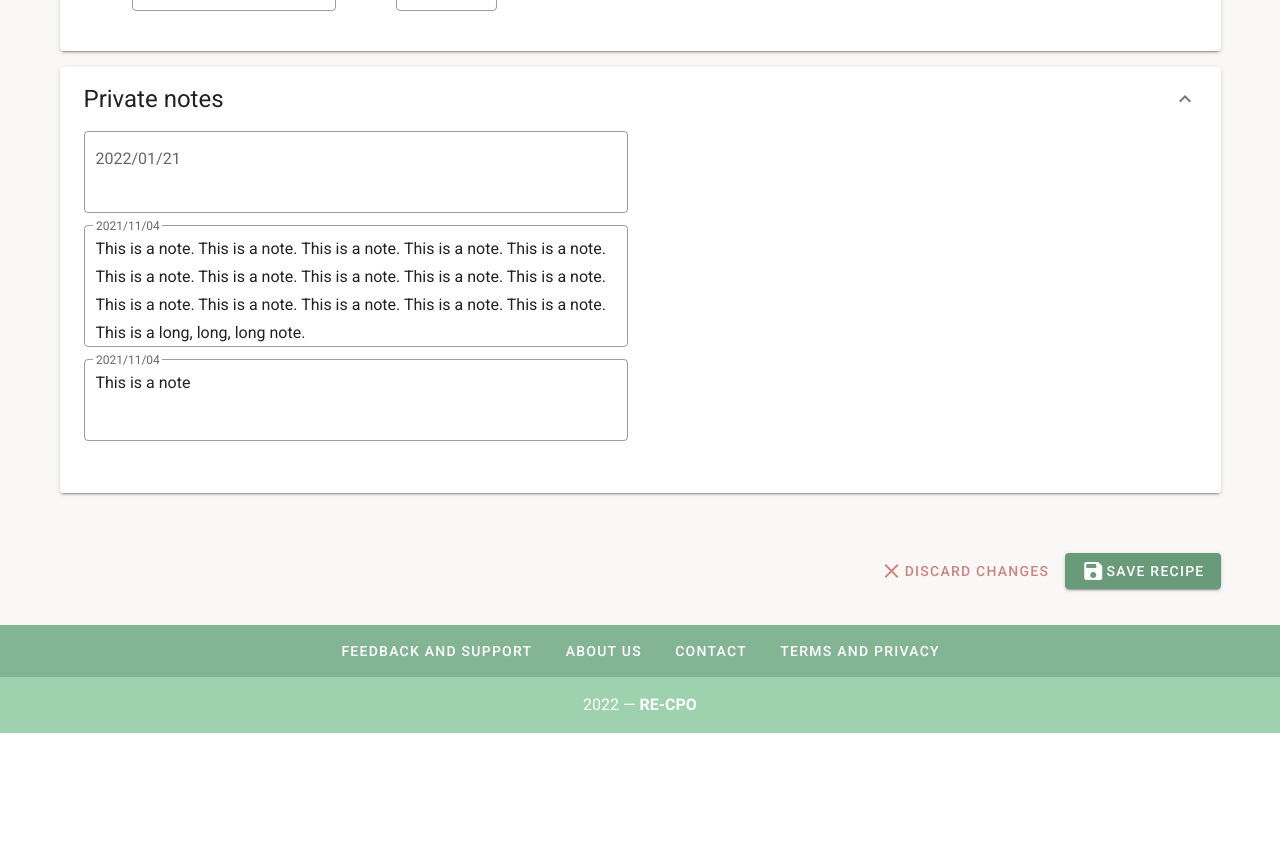
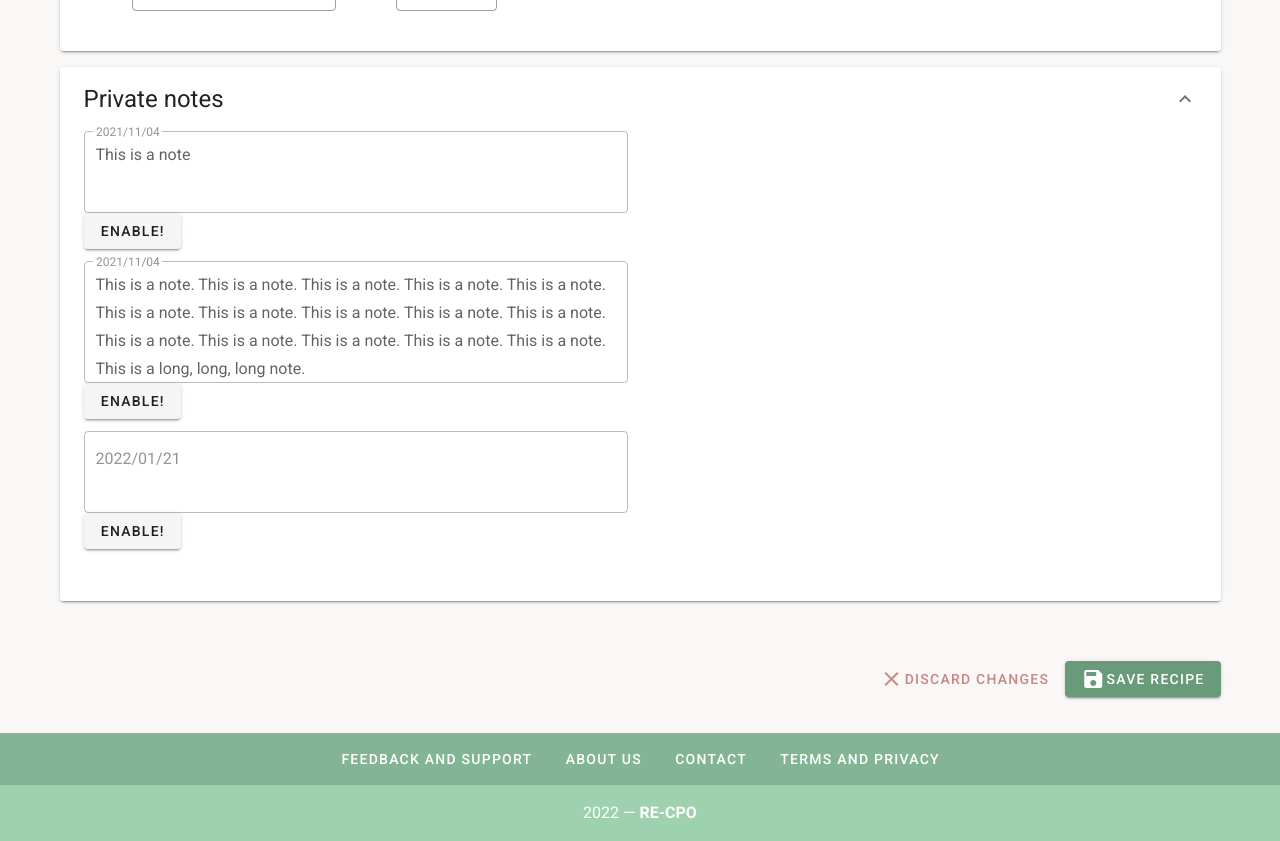
Before and after one commit to camillagejl/re-cpo, a Vue app: page /edit-recipe in a window 1280 px wide. Shown: the part 1860-2701 px from the top of the page. Before the commit the page ends 2593 px from the top, so only its background shows below. Built offline with nearby package versions, Linux system fonts and the light colour scheme.

Commit message:
Added readonly properties to Note

```diff
--- a/src/components/Note.vue
+++ b/src/components/Note.vue
@@ -1,23 +1,44 @@
 <template>
+  <v-container class="pa-0 mb-3">
     <v-textarea
       v-model="note.note"
       :label="note.date"
       placeholder="Write a private note..."
       outlined
+      :readonly="readOnly"
       hide-details
       rows="3"
       auto-grow
-    class="pb-3"
+      :class="readOnly ? 'disabled' : ''"
     >
     </v-textarea>
+
+    <v-btn
+    @click="readOnly = !readOnly"
+    >
+      Enable!
+    </v-btn>
+
+  </v-container>
 </template>
 
 <script>
 
 export default {
   name: "Note",
+  data: () => ({
+    readOnly: true
+  }),
   props: {
     note: Object
-  },
+  }
 };
 </script>
+
+<style lang="scss">
+
+.disabled {
+  opacity: 70%;
+}
+
+</style>
--- a/src/views/EditRecipe.vue
+++ b/src/views/EditRecipe.vue
@@ -319,13 +319,11 @@
           <v-expansion-panel-content>
             <v-row>
               <v-col cols="6">
-
                 <Note
-                  v-for="note in recipeVersion.notes.slice().reverse()"
+                  v-for="note in recipeVersion.notes"
                   :key="note.id"
                   :note="note"
                 ></Note>
-
               </v-col>
             </v-row>
           </v-expansion-panel-content>
```
Lines whose indentation alone changed are shown as unchanged.
